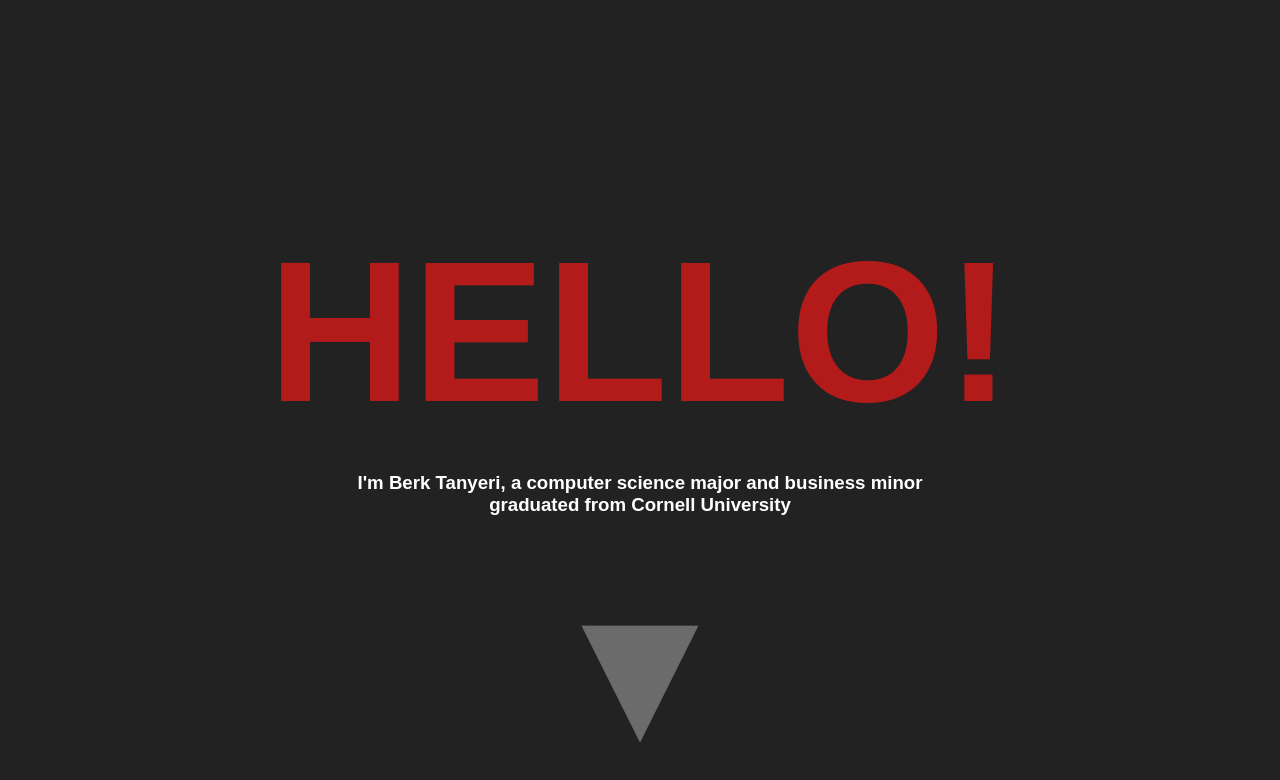
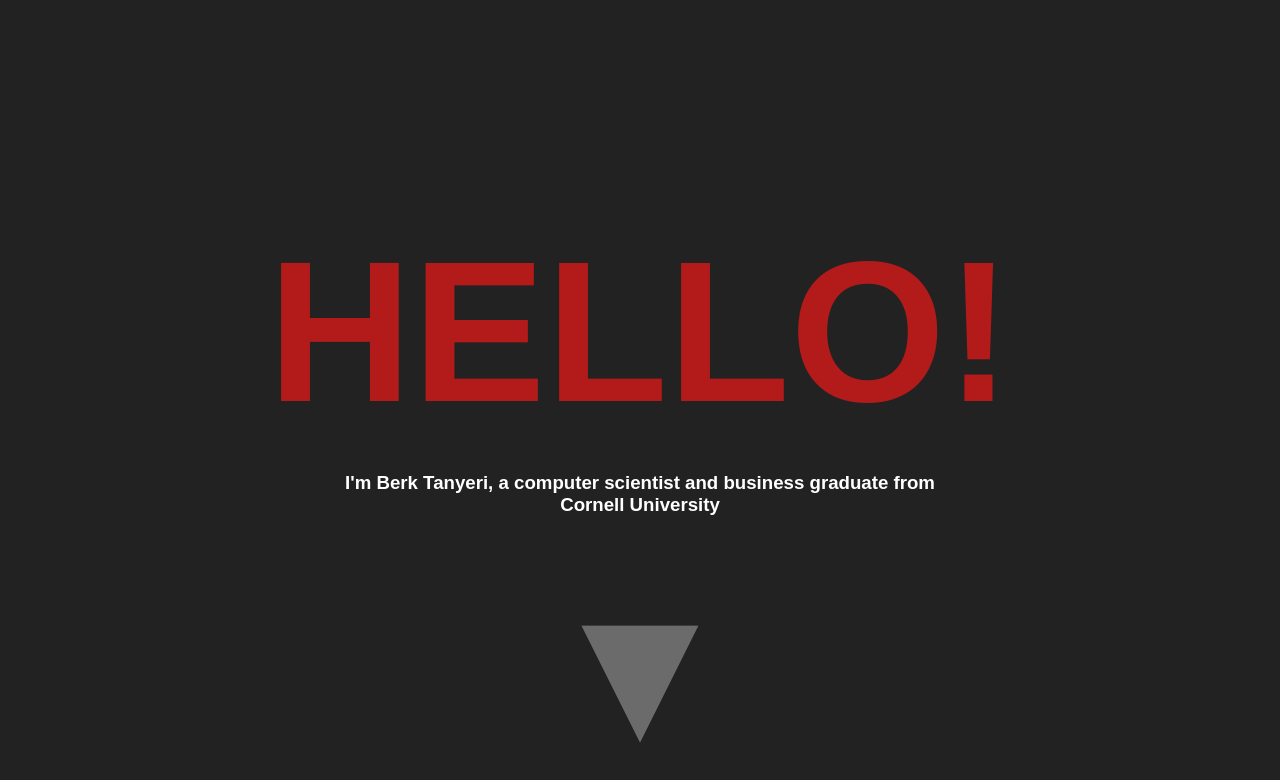
Before and after one commit to BerkTan/PersonalSite, a plain HTML site: page index.html in a window 1280 px wide. Shown: the part 110-890 px from the top of the page. Drawn offline with Linux system fonts and the light colour scheme.

Commit message:
Fixed home title

```diff
--- a/index.html
+++ b/index.html
@@ -32,7 +32,7 @@
 
     <aside>
       <h1 class = "thehello">HELLO!</h1>
-      <p><strong>I'm Berk Tanyeri, a computer science major and business minor graduated from Cornell University</strong></p>
+      <p><strong>I'm Berk Tanyeri, a computer scientist and business graduate from Cornell University</strong></p>
       <h1 class = "arrow"><a href="#AboutMe"><span class="down">▼</span></a></h1>
     </aside>
 
```
